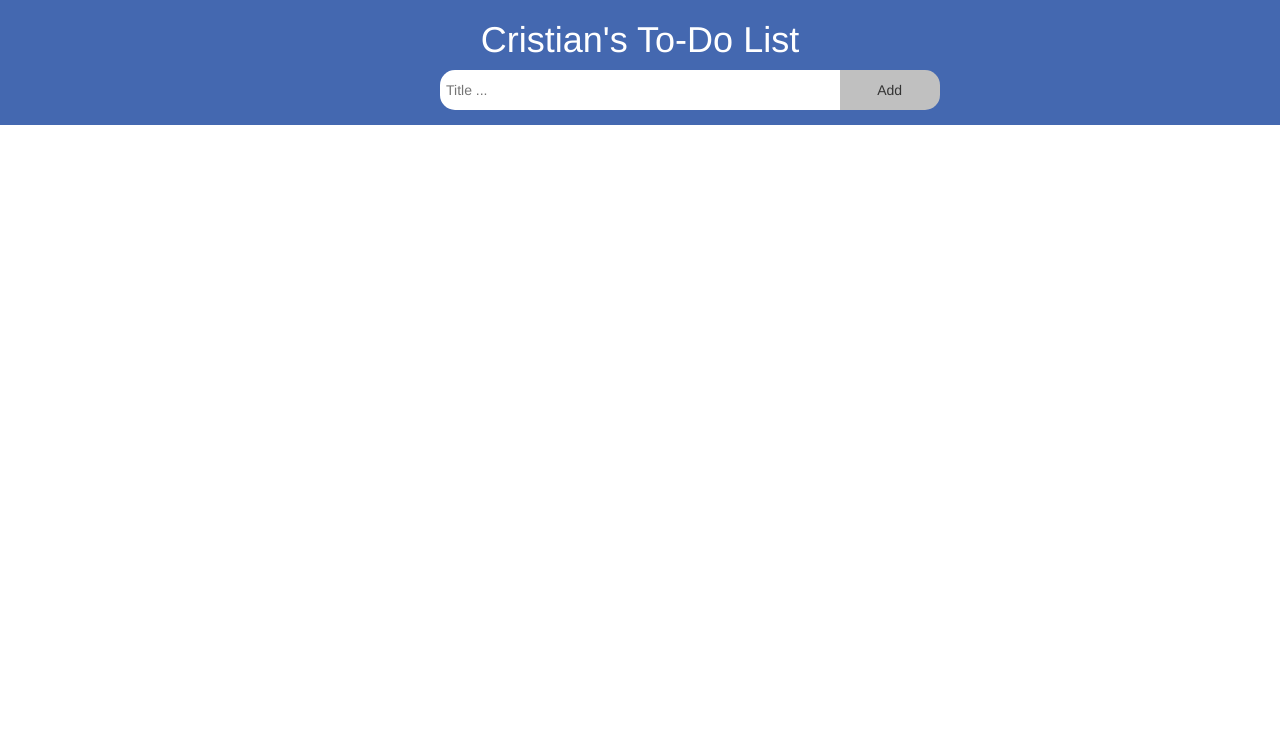
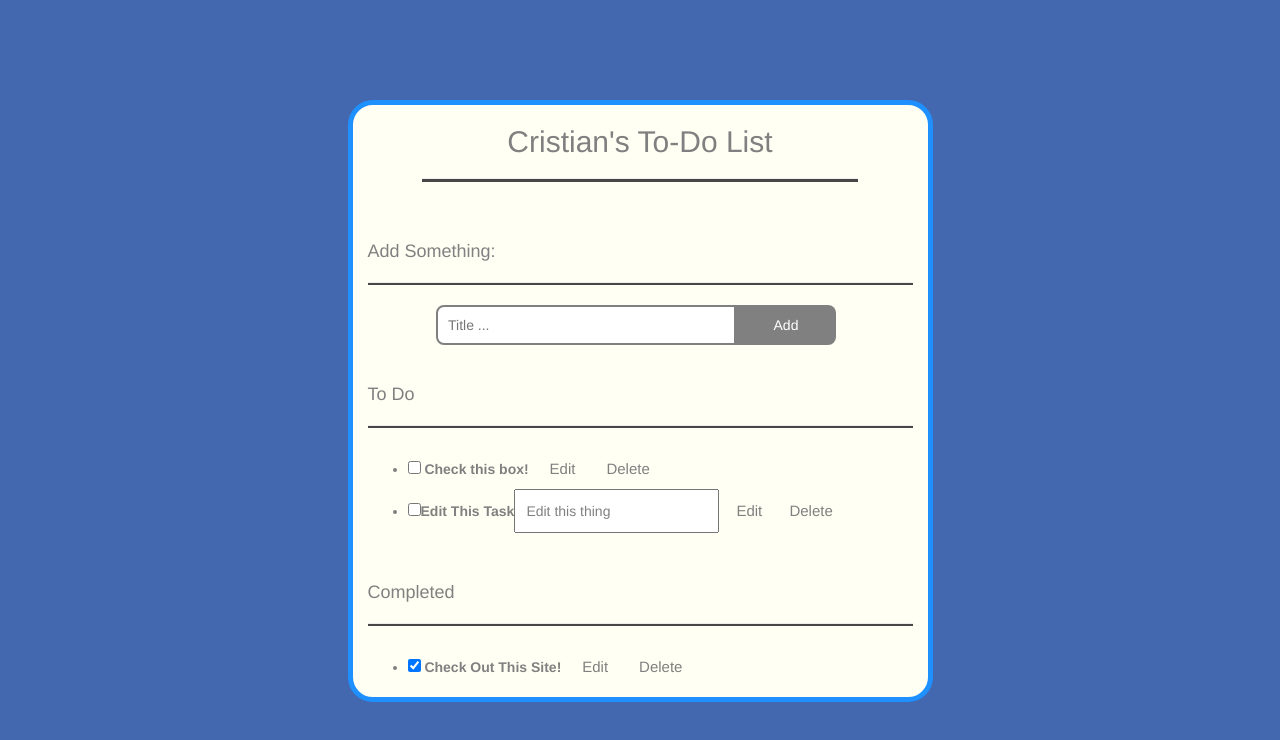
Before and after one commit to thattechnokid/js1-final-1, a website: page index.html in a window 1280 px wide. Drawn offline with nearby package versions, Linux system fonts and the light colour scheme.

Commit message:
Loops etc | End of day 4

```diff
--- a/css/main.scss
+++ b/css/main.scss
@@ -1,124 +1,79 @@
 $my-blue: #4468B0;
 $lightblack: #474747;
+$edit-color: #1269D3;
+$delete-color: #FC3B36;
+$off-white: #FFFFF3;
 
 .spacer30{
   height:30px;
 }
 
-.banner{
-  height:125px;
+.spacer100{
+  height:100px;
+}
+
+body{
   background-color: $my-blue;
-  h1{
-    text-align: center;
-    color:white;
+}
+.content{
+  text-align: center;
+  background-color:$off-white;
+  border-radius: 25px;
+  color:gray;
+  border-color: dodgerblue;
+  border-width: 5px;
+  border-style: solid;
+  hr{
+    width: 100%;
+    height: 2px;
+    background:#474747;
   }
-  #myInput{
-    position: absolute;
-    left: 50%;
-    transform: translate(-50%);
-    width: 400px;
-    height: 40px;
+  h4{
+    text-align: left;
+  }
+  ul{
+    text-align: left;
+  }
+  input, button{
     outline: none;
-    border: none;
-    padding: 6px;
-    border-top-left-radius: 15px;
-    border-bottom-left-radius: 15px
+    padding: 10px;
   }
-  .add-button{
-    height:40px;
-    width:100px;
-    background-color: silver;
-    border-top-right-radius: 15px;
-    border-bottom-right-radius: 15px;
-    &:hover{
-      background-color:darkgray;
-    }
-    position: absolute;
-    transform: translate(-50%);
-    left: 69.5%;
-    text-align: center;
+  .edit, .delete{
+    background: none;
+    border: 0px;
+    width: 60px;
     cursor: pointer;
-    p{
-      transform: translate(0%,50%);
-    }
+    font-size: 15px;
+  }
+  .edit:hover{
+    background-color: $edit-color;
+    color: $off-white;
+  }
+  .delete:hover{
+    background-color: $delete-color;
+    color: $off-white;
   }
 }
-ul{
-  margin:0;
-  padding:0;
 
-  li{
-    list-style-type: none;
-    cursor: pointer;
-    transition: 0.2s;
-    font-size: 18px;
-    color: $lightblack;
-    padding: 12px 8px 12px 40px;
-    background-color: silver;
+.add-button{
+ position: absolute;
+ height:40px;
+ width:100px;
+ background-color: gray;
+ color:white;
+ p{
+   transform: translate(0%,50%);
+ }
+ border-top-right-radius: 8px;
+ border-bottom-right-radius: 8px;
+ transform: translate(-54%);
 
-    -webkit-user-select: none;
-    -moz-user-select: none;
-    -ms-user-select: none;
-    user-select: none;
-  }
-  li:nth-child(odd){
-    background-color: gainsboro;
-  }
-  li:hover{
-    background-color: darkgray;
-    color: whitesmoke;
-  }
-  li.checked{
-    color: whitesmoke;
-    text-decoration: line-through;
-    text-decoration-color: white;
-    background-color:lightgray;
-
-    //Creates a checkmark before the checked items in the todo list
-    &::before{
-      content:'';
-      position: absolute;
-      left:30px;
-      color:whitesmoke;
-      border-color: whitesmoke;
-      border-style: solid;
-      border-width: 0 2px 2px 0;
-      transform: rotate(45deg);
-      height: 15px;
-      width: 7px;
-    }
-  } // .checked
-
-}// ul
-
-  .delete{
-    z-index: 1;
-    position: absolute;
-    right: 20px;
-    padding: 12px 16px;
-    transform: translate(11.6%,-24.5%);
-
-    &:hover{
-      background-color: #FC3B36;
-      color:whitesmoke;
-    }
-  }
-  .edit{
-    z-index: 1;
-    position: absolute;
-    right: 58px;
-    padding: 12px 16px;
-    transform: translate(-0.2%,-24.5%);
-    color:#1269D3;
-    // font-size: 2px;
-
-    &:hover{
-      background-color: #1269D3;
-      color:whitesmoke;
-    }
-  }
-  .if-no-items{
-    // position: relative;
-    // left:50%;
-    // top:10%;
-  }
+}
+#new-task{
+ height:40px;
+ width:300px;
+ border: gray solid 2px ;
+ border-top-left-radius: 8px;
+ border-bottom-left-radius: 8px;
+ transform: translate(-18%);
+}
--- a/index.html
+++ b/index.html
@@ -4,7 +4,7 @@
     <meta charset="utf-8">
     <meta name="viewport" content="width=device-width, initial-scale=1">
     <meta http-equiv="X-UA-Compatible" content="IE=edge">
-    <title></title>
+    <title>To Do List</title>
 
     <link rel="stylesheet" href="../node_modules/normalize.css/normalize.css">
     <link rel="stylesheet" href="../node_modules/bootstrap/dist/css/bootstrap.min.css">
@@ -14,22 +14,42 @@
 
   </head>
   <body>
-    <div class="container-fluid">
+    <div class="container">
       <div class="row">
-        <div class="col-xs-12 banner">
-          <h1>Cristian's To-Do List</h1>
-          <input type="text" id="myInput" placeholder="Title ... ">
-          <span class="add-button" onclick="newItem()"> <p>Add</p> </span>
-        </div>
-      </div>
-      <div class="row">
-        <div class="col-md-8 col-xs-10 col-xs-offset-1 col-md-offset-2">
-          <div class="spacer30"></div>
-          <ul id="myList">
-          </ul>
-        </div>
+        <div class="spacer100"></div>
+          <div class="col-xs-6 col-xs-offset-3 content">
+            <h2>Cristian's To-Do List</h2>
+            <hr style="width:80%; height:3px; background:#474747">
+            <div class="spacer30"></div>
+            <h4 for="new-task">Add Something:</h4>
+            <hr>
+            <input type="text" id="new-task" placeholder="Title ... ">
+            <span class="add-button" onclick="newItem()"> <p style="margin: 0 0 10px">Add</p> </span>
+
+            <div class="spacer30"></div>
+
+              <!-- NOTE: INCOMPLETE Tasks -->
+            <h4>To Do</h4>
+            <hr>
+            <ul id="incomplete-tasks">
+              <li> <input type="checkbox"> <label>Check this box!</label> <button class="edit">Edit</button> <button class="delete">Delete</button></li>
+
+              <!-- Demonstrates the edit mode -->
+              <li class="editMode"><input type="checkbox"><label>Edit This Task</label><input type="text" value="Edit this thing"><button class="edit">Edit</button><button class="delete">Delete</button></li>
+            </ul>
+
+            <div class="spacer30"></div>
+
+            <!-- NOTE: COMPLETED Tasks -->
+            <h4>Completed</h4>
+            <hr>
+            <ul id="completed-tasks">
+              <li> <input type="checkbox" checked> <label>Check Out This Site!  </label> <button class="edit">Edit</button> <button class="delete">Delete</button> </li>
+            </ul>
+          </div>
       </div>
     </div>
+
 
 
 
```
Also changed, not shown: css/main.css, 1 other file.
